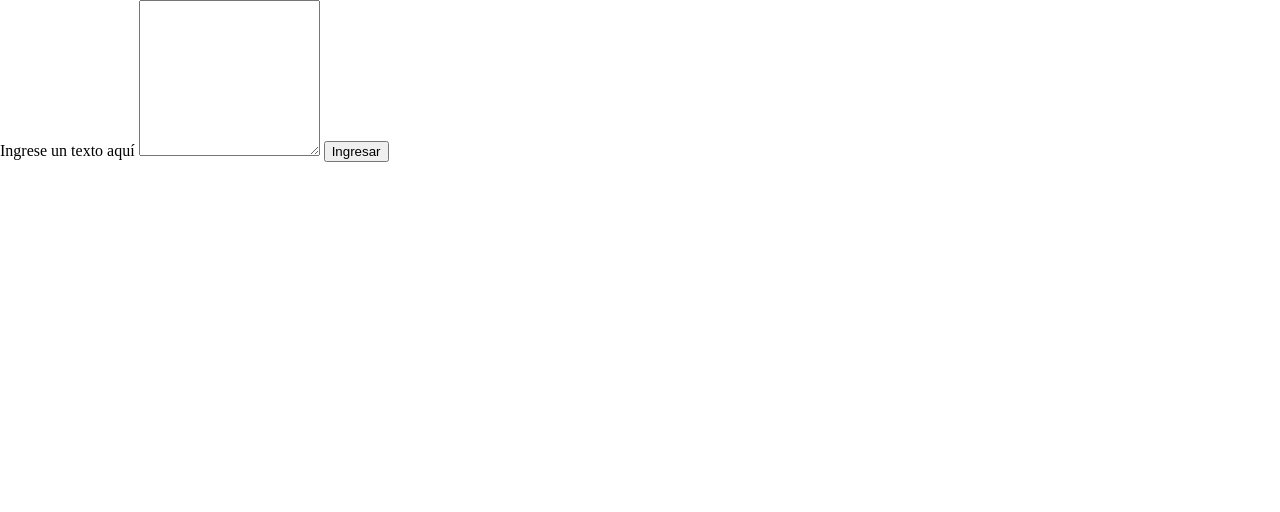
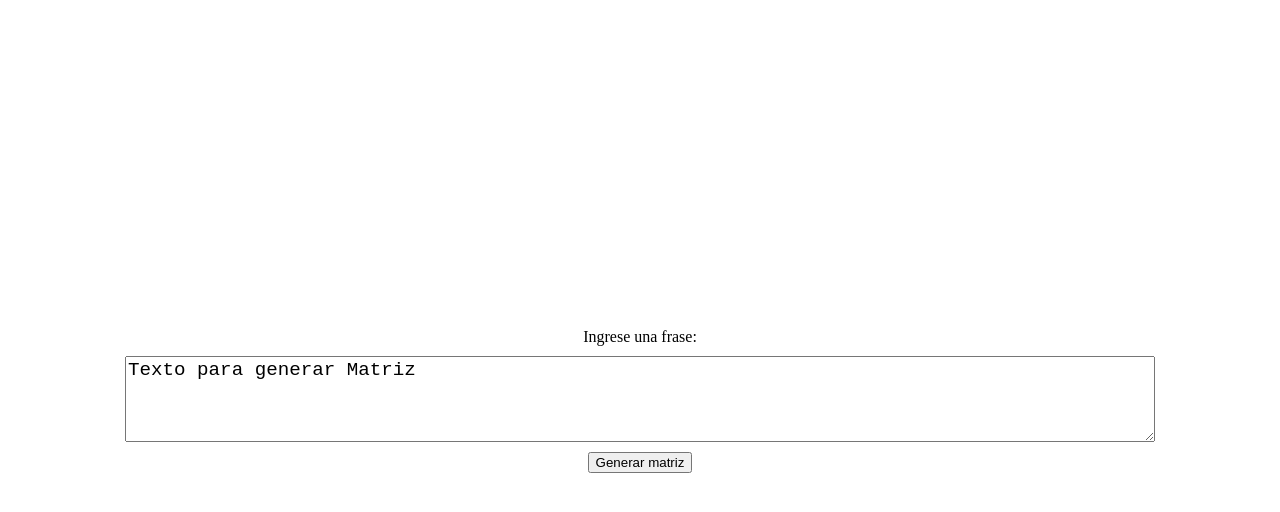
Before and after one commit to CursoEGG001/PruebaFondo001, a website: page public_html/index.html in a window 1280 px wide. Drawn offline with Linux system fonts and the light colour scheme.

Commit message:
Adaptaciones para ARIA

```diff
--- a/public_html/index.html
+++ b/public_html/index.html
@@ -1,29 +1,56 @@
 <!DOCTYPE html>
-<html>
+<html lang="es">
     <head>
-        <meta charset="UTF-8">
-        <title>Matriz con Zipf y Benford</title>
+        <title>Matriz Zipf y Benford </title>
+        <meta name="viewport" content="width=device-width, initial-scale=1.0">
         <style>
             body {
                 margin: 0;
                 padding: 0;
-                text-shadow: 1px 1px 0px #fff, -1px -1px 0px #fff, 1px -1px 0px #fff, -1px 1px 0px #fff;
+                overflow: hidden;
+                display: flex;
+                justify-content: center;
+                align-items: center;
+                height: 100vh;
+                text-shadow: 1px 1px 3px rgba(255, 255, 255, 0.85);
             }
-
+            #container {
+                display: flex;
+                flex-direction: column;
+                align-items: center;
+            }
+            #input {
+                width: 80vw;
+                height: 10vh;
+                margin: 10px;
+                font-size: 1.2rem;
+            }
+            #button {
+                padding: 10px 20px;
+                font-size: 1.2rem;
+                background-color: #2196F3;
+                color: #fff;
+                border: none;
+                border-radius: 5px;
+                cursor: pointer;
+            }
             canvas {
                 position: absolute;
                 top: 0;
                 left: 0;
-                width: 100%;
-                height: 100%;
-                z-index: -1
+                width: 100vw;
+                height: 100vh;
+                z-index: -1;
             }
         </style>
     </head>
     <body>
-        <label>Ingrese un texto aquí</label>
-        <textarea id="input" rows="10"></textarea>
-        <button id="boton">Ingresar</button>
+        <div id="container">
+            <label for="input">Ingrese una frase:</label>
+            <textarea id="input" aria-labelledby="input">Texto para generar Matriz</textarea>
+            <button id="boton" onclick="generarMatriz()" aria-label="Generar matriz">Generar matriz</button>
+            <canvas id="canvas" aria-hidden="true"></canvas>
+        </div>
         <script>
             // Obtiene las frecuencias de las palabras en el texto usando la ley de Zipf
             function obtenerFrecuenciasZipf(texto) {
```
